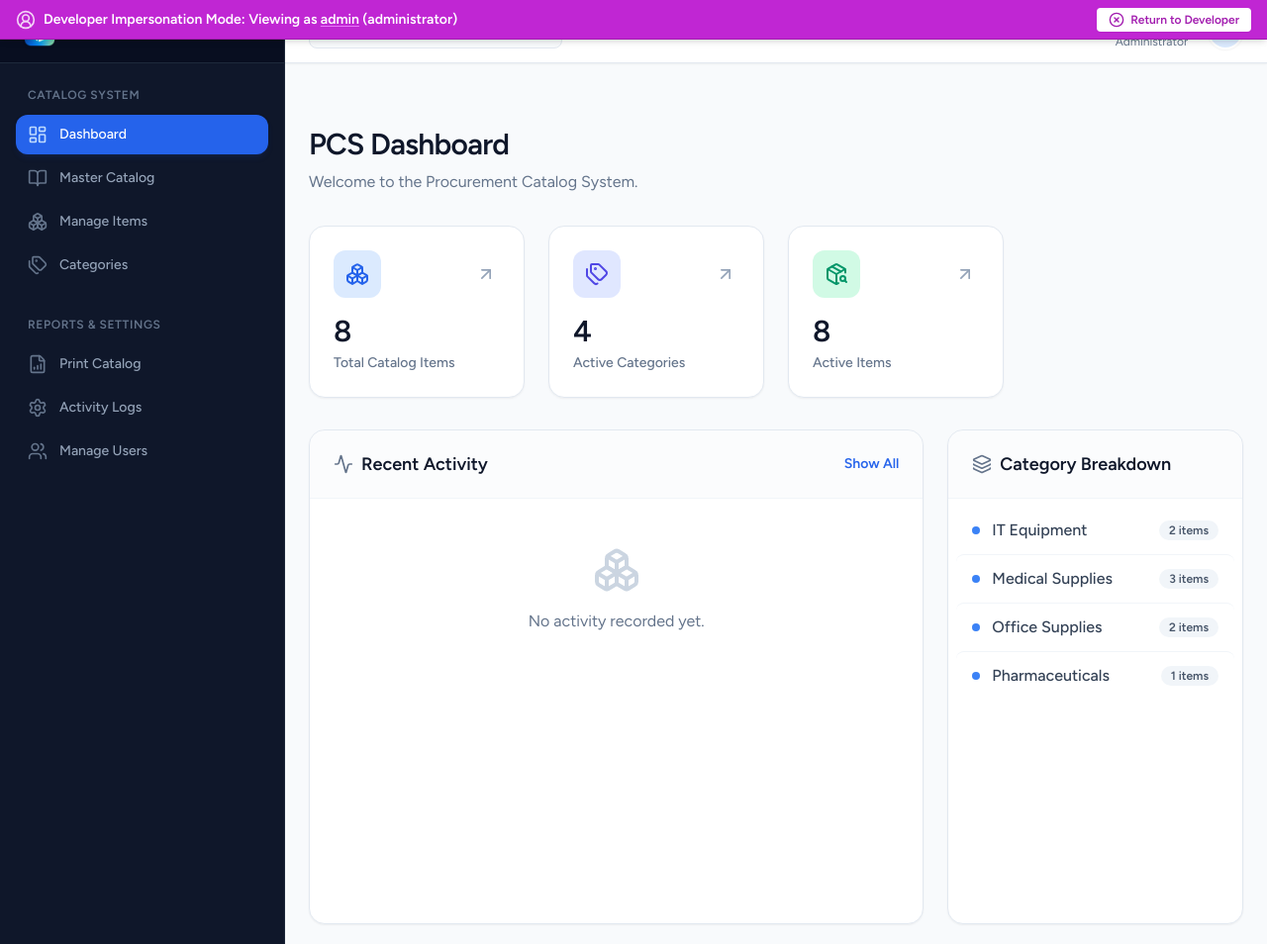
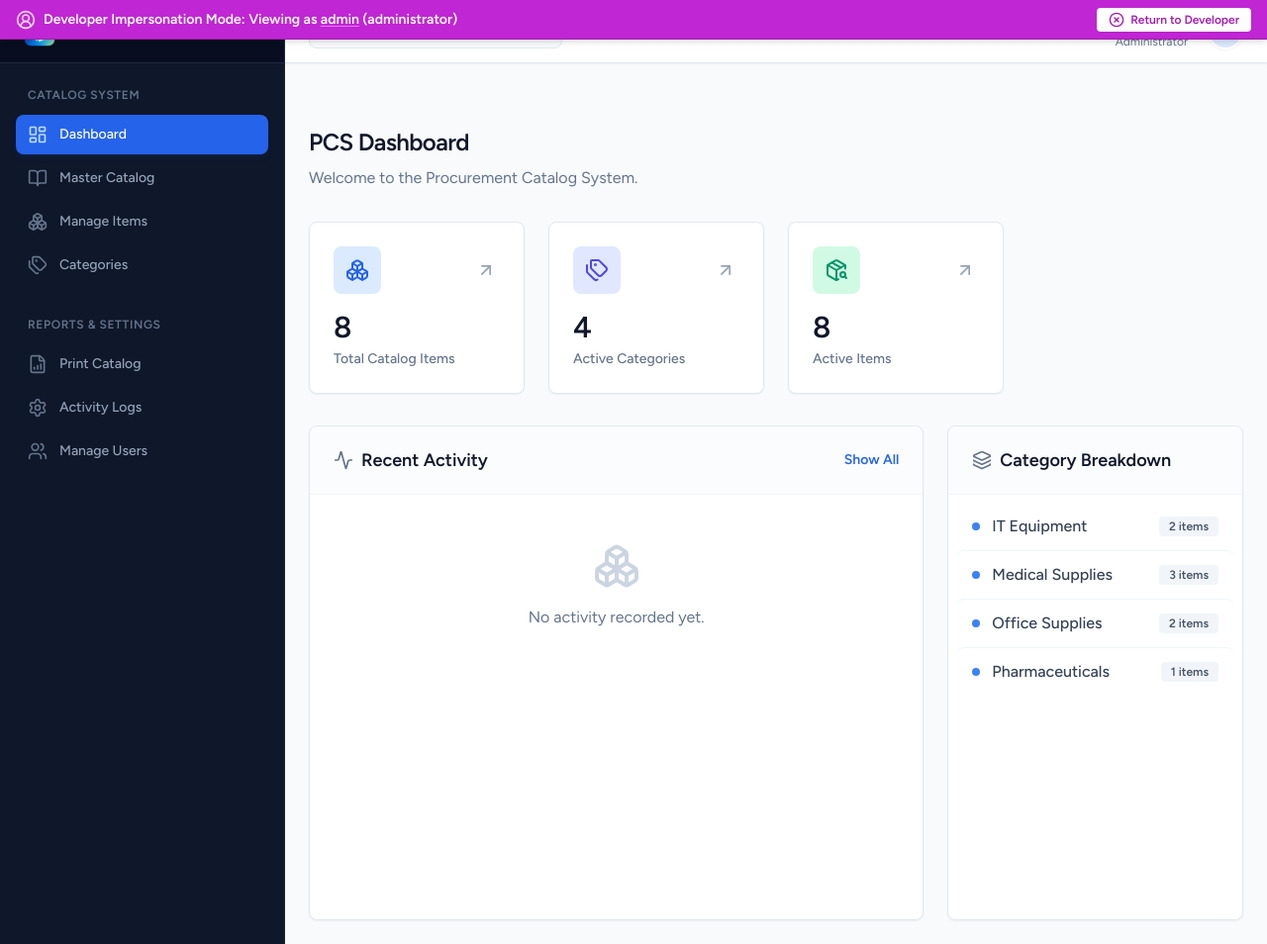
Before and after one commit to brhmc-tgrospe/pcs-system, a Laravel app: page /catalog in a window 1280 px wide. Shown: the whole page at 99% size. Run offline with Laravel 12, Linux system fonts and the light colour scheme; a user stored in the database is signed in; data comes from the database, SQL or seed files in the repository; data that the repository does not hold is empty; style sheets or scripts are compiled from the project's sources; some libraries are stand-ins or nearby versions.

Commit message:
feat: implement dashboard and header components with global search functionality

```diff
--- a/resources/js/Components/Dashboard.tsx
+++ b/resources/js/Components/Dashboard.tsx
@@ -33,7 +33,7 @@ export default function Dashboard({ items, categories, recentLogs, onNavigate, u
   return (
     <div className="p-6 max-w-7xl mx-auto h-full overflow-y-auto">
       <div className="mb-8">
-        <h1 className="text-3xl font-black text-slate-900 dark:text-white tracking-tight mb-2">PCS Dashboard</h1>
+        <h1 className="text-2xl font-bold text-slate-900 dark:text-white tracking-tight mb-2">PCS Dashboard</h1>
         <p className="text-slate-500 dark:text-slate-400">Welcome to the Procurement Catalog System.</p>
       </div>
 
@@ -41,9 +41,9 @@ export default function Dashboard({ items, categories, recentLogs, onNavigate, u
         {visibleStats.map((stat, idx) => {
           const Icon = stat.icon;
           return (
-            <div key={idx} className="bg-white dark:bg-slate-800 rounded-2xl p-6 shadow-sm border border-slate-200 dark:border-slate-700">
+            <div key={idx} className="bg-white dark:bg-slate-800 rounded-lg p-6 shadow-sm border border-slate-200 dark:border-slate-700">
               <div className="flex items-center justify-between mb-4">
-                <div className={`p-3 rounded-xl ${stat.bg} ${stat.color}`}>
+                <div className={`p-3 rounded-lg ${stat.bg} ${stat.color}`}>
                   <Icon className="w-6 h-6" />
                 </div>
                 <button
@@ -61,7 +61,7 @@ export default function Dashboard({ items, categories, recentLogs, onNavigate, u
       </div>
 
       <div className="grid grid-cols-1 lg:grid-cols-3 gap-6">
-        <div className="lg:col-span-2 bg-white dark:bg-slate-800 rounded-2xl shadow-sm border border-slate-200 dark:border-slate-700 overflow-hidden flex flex-col h-[500px]">
+        <div className="lg:col-span-2 bg-white dark:bg-slate-800 rounded-lg shadow-sm border border-slate-200 dark:border-slate-700 overflow-hidden flex flex-col h-[500px]">
           <div className="px-6 py-5 border-b border-slate-100 dark:border-slate-700 bg-slate-50/50 dark:bg-slate-800/50 flex items-center justify-between">
             <div className="flex items-center gap-2">
               <Activity className="w-5 h-5 text-slate-500 dark:text-slate-400" />
@@ -90,7 +90,7 @@ export default function Dashboard({ items, categories, recentLogs, onNavigate, u
           )}
         </div>
 
-        <div className="bg-white dark:bg-slate-800 rounded-2xl shadow-sm border border-slate-200 dark:border-slate-700 overflow-hidden flex flex-col h-[500px]">
+        <div className="bg-white dark:bg-slate-800 rounded-lg shadow-sm border border-slate-200 dark:border-slate-700 overflow-hidden flex flex-col h-[500px]">
           <div className="px-6 py-5 border-b border-slate-100 dark:border-slate-700 bg-slate-50/50 dark:bg-slate-800/50 flex items-center gap-2">
             <Layers className="w-5 h-5 text-slate-500 dark:text-slate-400" />
             <h2 className="text-lg font-bold text-slate-900 dark:text-white">Category Breakdown</h2>
@@ -103,7 +103,7 @@ export default function Dashboard({ items, categories, recentLogs, onNavigate, u
                     <div className="w-2 h-2 rounded-full bg-blue-500"></div>
                     <span className="font-medium text-slate-700 dark:text-slate-200">{cat.name}</span>
                   </div>
-                  <span className="bg-slate-100 dark:bg-slate-700 text-slate-600 dark:text-slate-300 px-2.5 py-0.5 rounded-full text-xs font-bold">
+                  <span className="bg-slate-100 dark:bg-slate-700 text-slate-600 dark:text-slate-300 px-2.5 py-0.5 rounded text-xs font-bold">
                     {cat.items_count} items
                   </span>
                 </li>
--- a/resources/js/Components/Header.tsx
+++ b/resources/js/Components/Header.tsx
@@ -99,7 +99,7 @@ export default function Header({ onOpenMobile, user, users }: HeaderProps) {
 
             {/* Search Dropdown */}
             {showSearchDropdown && (searchQuery.trim().length >= 2) && (
-              <div className="absolute top-full left-0 mt-2 w-96 bg-white dark:bg-slate-800 border border-slate-200 dark:border-slate-700 rounded-xl shadow-xl overflow-hidden z-50">
+              <div className="absolute top-full left-0 mt-2 w-96 bg-white dark:bg-slate-800 border border-slate-200 dark:border-slate-700 rounded-lg shadow-xl overflow-hidden z-50">
                 {isSearching ? (
                   <div className="p-4 flex items-center justify-center text-slate-500 gap-2">
                     <Loader2 className="w-4 h-4 animate-spin" /> Searching...
@@ -181,7 +181,7 @@ export default function Header({ onOpenMobile, user, users }: HeaderProps) {
             </div>
 
             {/* Dropdown Menu */}
-            <div className="absolute right-0 top-full mt-2 w-48 bg-white dark:bg-slate-800 border border-slate-200 dark:border-slate-700 rounded-xl shadow-lg opacity-0 invisible group-hover:opacity-100 group-hover:visible transition-all duration-200 overflow-hidden py-1 z-50">
+            <div className="absolute right-0 top-full mt-2 w-48 bg-white dark:bg-slate-800 border border-slate-200 dark:border-slate-700 rounded-lg shadow-lg opacity-0 invisible group-hover:opacity-100 group-hover:visible transition-all duration-200 overflow-hidden py-1 z-50">
               <div className="px-4 py-2 border-b border-slate-100 dark:border-slate-700 sm:hidden">
                 <div className="text-sm font-bold text-slate-900 dark:text-white">{user.full_name}</div>
                 <div className="text-xs text-slate-500 dark:text-slate-400 capitalize">{user.role}</div>
--- a/resources/js/Components/ManageCategories.tsx
+++ b/resources/js/Components/ManageCategories.tsx
@@ -189,15 +189,15 @@ export default function ManageCategories({ categories, user }: ManageCategoriesP
     <div className="p-6 max-w-7xl mx-auto h-full flex flex-col">
       <div className="flex justify-between items-end mb-8">
         <div>
-          <h1 className="text-3xl font-black text-slate-900 dark:text-white tracking-tight mb-2">Manage Categories</h1>
+          <h1 className="text-2xl font-bold text-slate-900 dark:text-white tracking-tight mb-2">Manage Categories</h1>
           <p className="text-slate-500 dark:text-slate-400">Add, edit, or remove catalog categories.</p>
         </div>
-        <button onClick={openAddModal} className="flex items-center gap-2 bg-blue-600 hover:bg-blue-700 text-white px-4 py-2.5 rounded-xl font-medium transition-colors shadow-sm">
+        <button onClick={openAddModal} className="flex items-center gap-2 bg-blue-600 hover:bg-blue-700 text-white px-4 py-2.5 rounded-lg font-medium transition-colors shadow-sm">
           <Plus className="w-5 h-5" /> Add Category
         </button>
       </div>
 
-      <div className="bg-white dark:bg-slate-900 border border-slate-200 dark:border-slate-800 rounded-2xl shadow-sm flex-1 flex flex-col overflow-hidden">
+      <div className="bg-white dark:bg-slate-900 border border-slate-200 dark:border-slate-800 rounded-lg shadow-sm flex-1 flex flex-col overflow-hidden">
         <div className="p-4 border-b border-slate-200 dark:border-slate-800 bg-slate-50 dark:bg-slate-900/50 flex flex-col sm:flex-row gap-4">
           <div className="relative w-full max-w-md">
             <Search className="absolute left-3 top-1/2 -translate-y-1/2 w-5 h-5 text-slate-400" />
@@ -346,7 +346,7 @@ export default function ManageCategories({ categories, user }: ManageCategoriesP
 
       {isModalOpen && (
         <div className="fixed inset-0 bg-slate-900/50 backdrop-blur-sm z-50 flex items-center justify-center p-4">
-          <div className="bg-white dark:bg-slate-800 rounded-2xl shadow-xl w-full max-w-md overflow-hidden">
+          <div className="bg-white dark:bg-slate-800 rounded-lg shadow-xl w-full max-w-md overflow-hidden">
             <div className="flex items-center justify-between p-5 border-b border-slate-100 dark:border-slate-700 bg-slate-50/50 dark:bg-slate-800/50">
               <h3 className="text-lg font-bold text-slate-900 dark:text-white">{editingCategory ? 'Edit Category' : 'Add New Category'}</h3>
               <button onClick={() => setIsModalOpen(false)} className="text-slate-400 hover:text-slate-600 dark:hover:text-white"><X className="w-5 h-5" /></button>
@@ -383,9 +383,9 @@ export default function ManageCategories({ categories, user }: ManageCategoriesP
               </div>
               <div className="mt-6 flex gap-3 justify-end">
                 <button type="button" onClick={() => setIsModalOpen(false)}
-                  className="px-4 py-2 bg-slate-100 dark:bg-slate-700 text-slate-700 dark:text-slate-300 font-medium rounded-xl hover:bg-slate-200 dark:hover:bg-slate-600 transition-colors">Cancel</button>
+                  className="px-4 py-2 bg-slate-100 dark:bg-slate-700 text-slate-700 dark:text-slate-300 font-medium rounded-lg hover:bg-slate-200 dark:hover:bg-slate-600 transition-colors">Cancel</button>
                 <button type="submit" disabled={processing || isDuplicate} title={isDuplicate ? "This category already exists" : ""}
-                  className="px-4 py-2 bg-blue-600 text-white font-medium rounded-xl hover:bg-blue-700 transition-colors flex items-center gap-2 disabled:opacity-60 disabled:cursor-not-allowed">
+                  className="px-4 py-2 bg-blue-600 text-white font-medium rounded-lg hover:bg-blue-700 transition-colors flex items-center gap-2 disabled:opacity-60 disabled:cursor-not-allowed">
                   <Check className="w-4 h-4" /> {processing ? 'Saving...' : 'Save Category'}
                 </button>
               </div>
--- a/resources/js/Components/ManageItems.tsx
+++ b/resources/js/Components/ManageItems.tsx
@@ -256,15 +256,15 @@ export default function ManageItems({ items, categories, onViewItem, user }: Man
     <div className="p-6 max-w-7xl mx-auto h-full flex flex-col">
       <div className="flex justify-between items-end mb-8">
         <div>
-          <h1 className="text-3xl font-black text-slate-900 dark:text-white tracking-tight mb-2">Manage Items</h1>
+          <h1 className="text-2xl font-bold text-slate-900 dark:text-white tracking-tight mb-2">Manage Items</h1>
           <p className="text-slate-500 dark:text-slate-400">Add, edit, or remove procurement items.</p>
         </div>
-        <button onClick={openAddModal} className="flex items-center gap-2 bg-blue-600 hover:bg-blue-700 text-white px-4 py-2.5 rounded-xl font-medium transition-colors shadow-sm">
+        <button onClick={openAddModal} className="flex items-center gap-2 bg-blue-600 hover:bg-blue-700 text-white px-4 py-2.5 rounded-lg font-medium transition-colors shadow-sm">
           <Plus className="w-5 h-5" /> Add Item
         </button>
       </div>
 
-      <div className="bg-white dark:bg-slate-800 border border-slate-200 dark:border-slate-700 rounded-2xl shadow-sm flex-1 flex flex-col overflow-hidden">
+      <div className="bg-white dark:bg-slate-800 border border-slate-200 dark:border-slate-700 rounded-lg shadow-sm flex-1 flex flex-col overflow-hidden">
         <div className="p-4 border-b border-slate-200 dark:border-slate-700 bg-slate-50 dark:bg-slate-800/50 flex flex-col sm:flex-row gap-4">
           <div className="relative w-full max-w-md">
             <Search className="absolute left-3 top-1/2 -translate-y-1/2 w-5 h-5 text-slate-400" />
@@ -436,7 +436,7 @@ export default function ManageItems({ items, categories, onViewItem, user }: Man
       {/* Modal */}
       {isModalOpen && (
         <div className="fixed inset-0 bg-slate-900/50 backdrop-blur-sm z-50 flex items-center justify-center p-4">
-          <div className="bg-white dark:bg-slate-800 rounded-2xl shadow-xl w-full max-w-2xl overflow-hidden max-h-[90vh] flex flex-col">
+          <div className="bg-white dark:bg-slate-800 rounded-lg shadow-xl w-full max-w-2xl overflow-hidden max-h-[90vh] flex flex-col">
             <div className="flex items-center justify-between p-5 border-b border-slate-100 dark:border-slate-700 bg-slate-50/50 dark:bg-slate-800/50">
               <h3 className="text-lg font-bold text-slate-900 dark:text-white">{editingItem ? 'Edit Item' : 'Add New Item'}</h3>
               <button onClick={() => setIsModalOpen(false)} className="text-slate-400 hover:text-slate-600 dark:hover:text-white"><X className="w-5 h-5" /></button>
@@ -569,7 +569,7 @@ export default function ManageItems({ items, categories, onViewItem, user }: Man
                 Cancel
               </button>
               <button type="submit" form="item-form" disabled={processing}
-                className="px-6 py-2 bg-blue-600 text-white font-medium rounded-xl hover:bg-blue-700 transition-colors flex items-center gap-2 shadow-sm disabled:opacity-60">
+                className="px-6 py-2 bg-blue-600 text-white font-medium rounded-lg hover:bg-blue-700 transition-colors flex items-center gap-2 shadow-sm disabled:opacity-60">
                 <Check className="w-4 h-4" />
                 {processing ? 'Saving...' : editingItem ? 'Save Changes' : 'Create Item'}
               </button>
--- a/resources/js/Components/MasterCatalog.tsx
+++ b/resources/js/Components/MasterCatalog.tsx
@@ -37,12 +37,12 @@ export default function MasterCatalog({ items, categories, onViewItem, onNavigat
     <div className="p-6 max-w-7xl mx-auto h-full flex flex-col">
       <div className="flex justify-between items-end mb-8">
         <div>
-          <h1 className="text-3xl font-black text-slate-900 dark:text-white tracking-tight mb-2">Master Catalog</h1>
+          <h1 className="text-2xl font-bold text-slate-900 dark:text-white tracking-tight mb-2">Master Catalog</h1>
           <p className="text-slate-500 dark:text-slate-400">Browse, search, and view complete procurement specifications.</p>
         </div>
         <button
           onClick={() => onNavigate('print_report')}
-          className="hidden sm:flex items-center gap-2 bg-slate-800 dark:bg-blue-600 hover:bg-slate-900 dark:hover:bg-blue-700 text-white px-4 py-2.5 rounded-xl font-medium transition-colors shadow-sm"
+          className="hidden sm:flex items-center gap-2 bg-slate-800 dark:bg-blue-600 hover:bg-slate-900 dark:hover:bg-blue-700 text-white px-4 py-2.5 rounded-lg font-medium transition-colors shadow-sm"
         >
           <svg className="w-5 h-5" fill="none" stroke="currentColor" viewBox="0 0 24 24"><path strokeLinecap="round" strokeLinejoin="round" strokeWidth="2" d="M17 17h2a2 2 0 002-2v-4a2 2 0 00-2-2H5a2 2 0 00-2 2v4a2 2 0 002 2h2m2 4h6a2 2 0 002-2v-4a2 2 0 00-2-2H9a2 2 0 00-2 2v4a2 2 0 002 2zm8-12V5a2 2 0 00-2-2H9a2 2 0 00-2 2v4h10z"></path></svg>
           Print Report
@@ -57,7 +57,7 @@ export default function MasterCatalog({ items, categories, onViewItem, onNavigat
             placeholder="Search by name, code, or description..."
             value={searchTerm}
             onChange={(e) => setSearchTerm(e.target.value)}
-            className="w-full pl-10 pr-4 py-2.5 bg-white dark:bg-slate-900 border border-slate-200 dark:border-slate-800 rounded-xl focus:outline-none focus:ring-2 focus:ring-blue-500 focus:border-blue-500 text-slate-900 dark:text-slate-100 placeholder:text-slate-400 dark:placeholder:text-slate-500 shadow-sm transition-shadow text-sm"
+            className="w-full pl-10 pr-4 py-2.5 bg-white dark:bg-slate-900 border border-slate-200 dark:border-slate-800 rounded-lg focus:outline-none focus:ring-2 focus:ring-blue-500 focus:border-blue-500 text-slate-900 dark:text-slate-100 placeholder:text-slate-400 dark:placeholder:text-slate-500 shadow-sm transition-shadow text-sm"
           />
         </div>
         <div className="relative">
@@ -65,7 +65,7 @@ export default function MasterCatalog({ items, categories, onViewItem, onNavigat
           <select
             value={selectedCategory}
             onChange={(e) => setSelectedCategory(e.target.value)}
-            className="w-full sm:w-64 pl-10 pr-8 py-2.5 bg-white dark:bg-slate-900 border border-slate-200 dark:border-slate-800 rounded-xl focus:outline-none focus:ring-2 focus:ring-blue-500 shadow-sm appearance-none text-sm text-slate-700 dark:text-slate-200"
+            className="w-full sm:w-64 pl-10 pr-8 py-2.5 bg-white dark:bg-slate-900 border border-slate-200 dark:border-slate-800 rounded-lg focus:outline-none focus:ring-2 focus:ring-blue-500 shadow-sm appearance-none text-sm text-slate-700 dark:text-slate-200"
           >
             <option value="all">All Categories</option>
             {categories.map((cat) => (
@@ -85,45 +85,49 @@ export default function MasterCatalog({ items, categories, onViewItem, onNavigat
             <p className="text-slate-500 text-sm max-w-sm">We couldn't find any items matching your search criteria.</p>
           </div>
         ) : (
-          <div className="grid grid-cols-1 md:grid-cols-2 lg:grid-cols-3 gap-6 pb-8">
+          <div className="overflow-x-auto pb-8 rounded-lg border border-slate-200 dark:border-slate-800">
+            <table className="min-w-full divide-y divide-slate-200 dark:divide-slate-800">
+              <thead className="bg-slate-50 dark:bg-slate-800/50">
+                <tr>
+                  <th scope="col" className="px-4 py-3 text-left text-xs font-semibold text-slate-500 dark:text-slate-400 uppercase tracking-wider">Item Code</th>
+                  <th scope="col" className="px-4 py-3 text-left text-xs font-semibold text-slate-500 dark:text-slate-400 uppercase tracking-wider">Name</th>
+                  <th scope="col" className="px-4 py-3 text-left text-xs font-semibold text-slate-500 dark:text-slate-400 uppercase tracking-wider">Category</th>
+                  <th scope="col" className="px-4 py-3 text-left text-xs font-semibold text-slate-500 dark:text-slate-400 uppercase tracking-wider hidden md:table-cell">Description</th>
+                  <th scope="col" className="px-4 py-3 text-right text-xs font-semibold text-slate-500 dark:text-slate-400 uppercase tracking-wider">Unit Price</th>
+                </tr>
+              </thead>
+              <tbody className="bg-white dark:bg-slate-900 divide-y divide-slate-200 dark:divide-slate-800">
                 {paginatedItems.map((item) => {
                   const category = categories.find((c) => c.id === item.category_id);
                   return (
-                <div
+                    <tr
                       key={item.id}
                       onClick={() => onViewItem(item)}
-                  className="bg-white dark:bg-slate-900 hover:bg-slate-50 dark:hover:bg-slate-800/80 border border-slate-200 dark:border-slate-800 rounded-2xl p-5 shadow-sm hover:shadow-[0_8px_40px_-12px_rgba(0,0,0,0.15)] cursor-pointer transition-all duration-200 group flex flex-col h-full relative overflow-hidden"
+                      className="hover:bg-slate-50 dark:hover:bg-slate-800/80 cursor-pointer transition-colors"
                     >
-                  <div className="absolute top-0 left-0 w-1 h-full bg-blue-500 opacity-0 group-hover:opacity-100 transition-opacity"></div>
-                  <div className="flex items-start justify-between mb-4">
-                    <span className="inline-flex items-center px-2 py-1 rounded bg-slate-100 dark:bg-slate-800 text-slate-600 dark:text-slate-400 text-xs font-mono font-medium">
+                      <td className="px-4 py-3 whitespace-nowrap text-sm font-mono text-slate-600 dark:text-slate-400">
                         {item.item_code}
-                    </span>
-                    <span className="text-xs font-medium text-blue-600 dark:text-blue-400 bg-blue-50 dark:bg-blue-900/30 px-2 py-1 rounded-md border border-blue-100 dark:border-blue-800/50">
+                      </td>
+                      <td className="px-4 py-3 text-sm font-medium text-slate-900 dark:text-slate-100">
+                        {item.name}
+                      </td>
+                      <td className="px-4 py-3 whitespace-nowrap text-sm text-slate-500 dark:text-slate-400">
+                        <span className="inline-flex items-center px-2 py-0.5 rounded text-xs font-medium bg-slate-100 text-slate-700 dark:bg-slate-800 dark:text-slate-300">
                           {category?.name}
                         </span>
-                  </div>
-                  <h3 className="text-lg font-bold text-slate-900 dark:text-white mb-2 group-hover:text-blue-700 dark:group-hover:text-blue-400 transition-colors line-clamp-2">
-                    {item.name}
-                  </h3>
-                  <p className="text-sm text-slate-500 dark:text-slate-400 mb-6 line-clamp-2 flex-grow">
+                      </td>
+                      <td className="px-4 py-3 text-sm text-slate-500 dark:text-slate-400 truncate max-w-xs xl:max-w-md hidden md:table-cell">
                         {item.description}
-                  </p>
-                  <div className="flex items-end justify-between mt-auto">
-                    <div>
-                      <div className="text-xs text-slate-400 mb-0.5">Unit Price</div>
-                      <div className="font-semibold text-slate-900 dark:text-slate-100">
+                      </td>
+                      <td className="px-4 py-3 whitespace-nowrap text-sm text-right font-medium text-slate-900 dark:text-slate-100">
                         ₱{Number(item.unit_price).toLocaleString('en-PH', { minimumFractionDigits: 2 })}
-                        <span className="text-xs font-normal text-slate-500 dark:text-slate-500 ml-1">/ {item.unit_type.toLowerCase()}</span>
-                      </div>
-                    </div>
-                    <div className="w-8 h-8 rounded-full bg-slate-100 dark:bg-slate-800 flex items-center justify-center text-slate-400 group-hover:bg-blue-100 dark:group-hover:bg-blue-900 group-hover:text-blue-600 dark:group-hover:text-blue-400 transition-colors">
-                      <Box className="w-4 h-4" />
-                    </div>
-                  </div>
-                </div>
+                        <span className="text-xs font-normal text-slate-500 ml-1">/ {item.unit_type.toLowerCase()}</span>
+                      </td>
+                    </tr>
                   );
                 })}
+              </tbody>
+            </table>
           </div>
         )}
       </div>
--- a/resources/js/Components/Sidebar.tsx
+++ b/resources/js/Components/Sidebar.tsx
@@ -14,7 +14,7 @@ function SidebarButton({ item, isActive, onNavigate }: { item: any, isActive: bo
   return (
     <button
       onClick={() => onNavigate(item.id)}
-      className={`w-full flex items-center gap-3 px-3 py-2.5 rounded-xl text-sm font-medium transition-all duration-200 group
+      className={`w-full flex items-center gap-3 px-3 py-2.5 rounded-lg text-sm font-medium transition-all duration-200 group
         ${isActive
           ? 'bg-blue-600 text-white shadow-md shadow-blue-900/20'
           : 'text-slate-400 hover:text-white hover:bg-slate-800'
@@ -56,7 +56,7 @@ export default function Sidebar({ isMobileOpen, onCloseMobile, user, currentView
       <div className="h-16 flex items-center px-6 border-b border-slate-800 bg-slate-950/50">
         <div className="flex items-center gap-3">
           <img src="/pcs-logo.png" alt="PCS Logo" className="w-8 h-8 object-contain rounded-lg shadow-sm" />
-          <span className="text-xl font-black text-white tracking-tight">PCS Portal</span>
+          <span className="text-xl font-black text-white tracking-tight">BRHMC - PCS</span>
         </div>
       </div>
 
@@ -82,7 +82,7 @@ export default function Sidebar({ isMobileOpen, onCloseMobile, user, currentView
                   <a
                     key={item.id}
                     href={item.href}
-                    className="w-full flex items-center gap-3 px-3 py-2.5 rounded-xl text-sm font-medium transition-all duration-200 group text-slate-400 hover:text-white hover:bg-slate-800"
+                    className="w-full flex items-center gap-3 px-3 py-2.5 rounded-lg text-sm font-medium transition-all duration-200 group text-slate-400 hover:text-white hover:bg-slate-800"
                   >
                     <Icon className="w-5 h-5 text-slate-500 group-hover:text-slate-300" />
                     {item.label}
--- a/resources/js/app.tsx
+++ b/resources/js/app.tsx
@@ -8,7 +8,7 @@ import { DarkModeProvider } from './Components/DarkModeContext';
 const appName = import.meta.env.VITE_APP_NAME || 'PCS Portal';
 
 createInertiaApp({
-    title: (title) => `${title} - ${appName}`,
+    title: (title) => title ? `${title} - ${appName}` : appName,
     resolve: (name) =>
         resolvePageComponent(
             `./Pages/${name}.tsx`,
--- a/resources/views/app.blade.php
+++ b/resources/views/app.blade.php
@@ -3,7 +3,7 @@
     <head>
         <meta charset="utf-8">
         <meta name="viewport" content="width=device-width, initial-scale=1">
-        <title inertia>{{ config('app.name', 'PCS Portal') }}</title>
+        <title inertia>{{ config('app.name', 'BRHMC - PCS') }}</title>
         <link rel="icon" type="image/png" href="/favicon.png" />
         <link rel="shortcut icon" href="/favicon.ico" />
 
```
Lines whose indentation alone changed are shown as unchanged.
